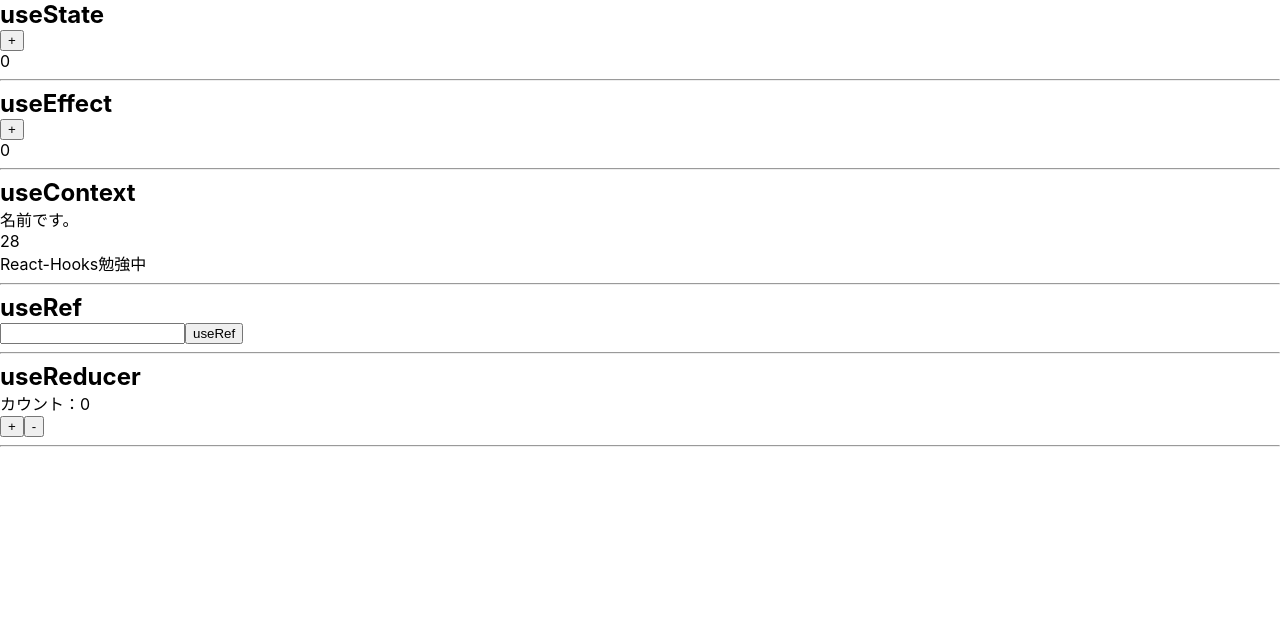
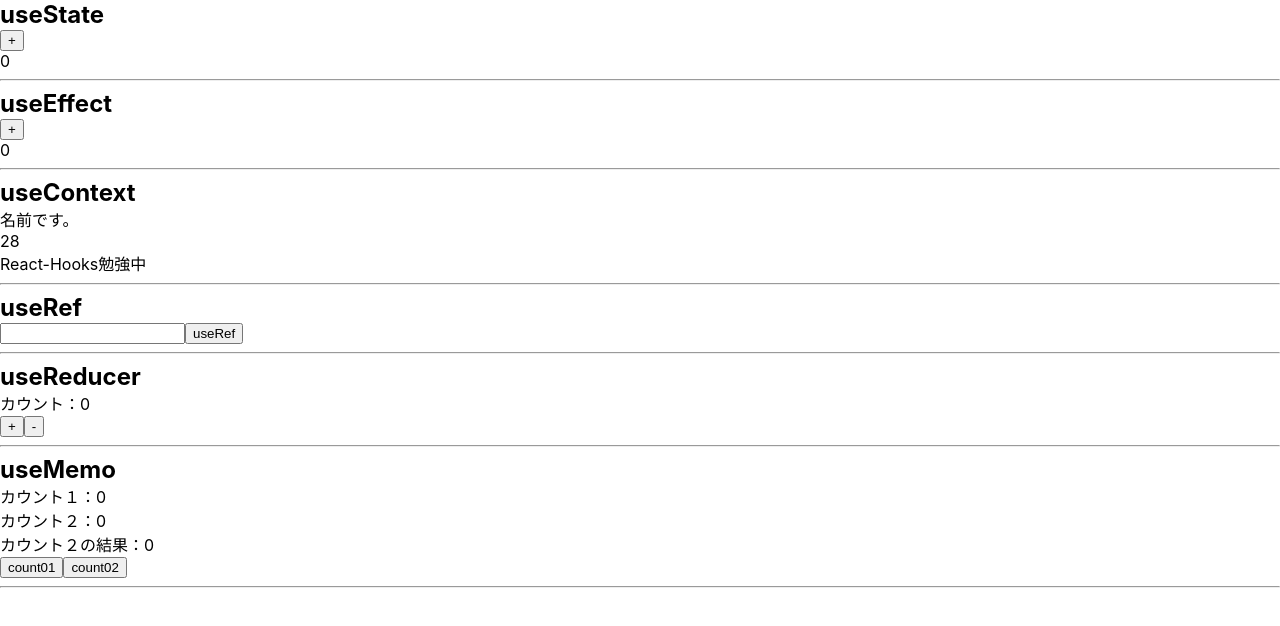
Before and after one commit to genta-t/react18-tutorial, a React (Create React App) app: page / in a window 1280 px wide. Shown: the top 626 px of the page. Built offline with nearby package versions, Linux system fonts and the light colour scheme.

Commit message:
useMemo 完了

```diff
--- a/src/App.tsx
+++ b/src/App.tsx
@@ -1,5 +1,6 @@
 import UseContext from './components/UseContext';
 import UseEffect from './components/UseEffect';
+import UseMemo from './components/UseMemo';
 import UseReducer from './components/UseReducer';
 import UseRef from './components/UseRef';
 import UseState from './components/UseState';
@@ -12,6 +13,7 @@ const App = () => {
       <UseContext />
       <UseRef />
       <UseReducer />
+      <UseMemo />
     </>
   );
 }
--- /dev/null
+++ b/src/components/UseMemo.tsx
@@ -0,0 +1,40 @@
+import { useMemo, useState } from "react";
+
+//ブラウザのメモリに保存できる
+//重い処理を行う時に使うと良いが使いすぎるとブラウザのメモリを圧迫するのでよくない。
+
+const UseMemo = () => {
+  const [ count01, setCount01 ] = useState(0);
+  const [ count02, setCount02 ] = useState(0);
+
+  // const square = () => {
+  //   let i = 0;
+  //   while (i < 200000) {
+  //     i++;
+  //   }
+  //   return count02 * count02;
+  // };
+
+  const square = useMemo(() => {
+    let i = 0;
+    // 重い処理
+    while (i < 2000000000) {
+      i++;
+    }
+    return count02 * count02;
+  }, [count02]);
+
+  return (
+    <>
+      <h2>useMemo</h2>
+        <p>カウント１：{count01}</p>
+        <p>カウント２：{count02}</p>
+        <p>カウント２の結果：{square}</p>
+        <button onClick={() => setCount01(count01 + 1)}>count01</button>
+        <button onClick={() => setCount02(count02 + 1)}>count02</button>
+      <hr />
+    </>
+  );
+}
+
+export default UseMemo;
```
